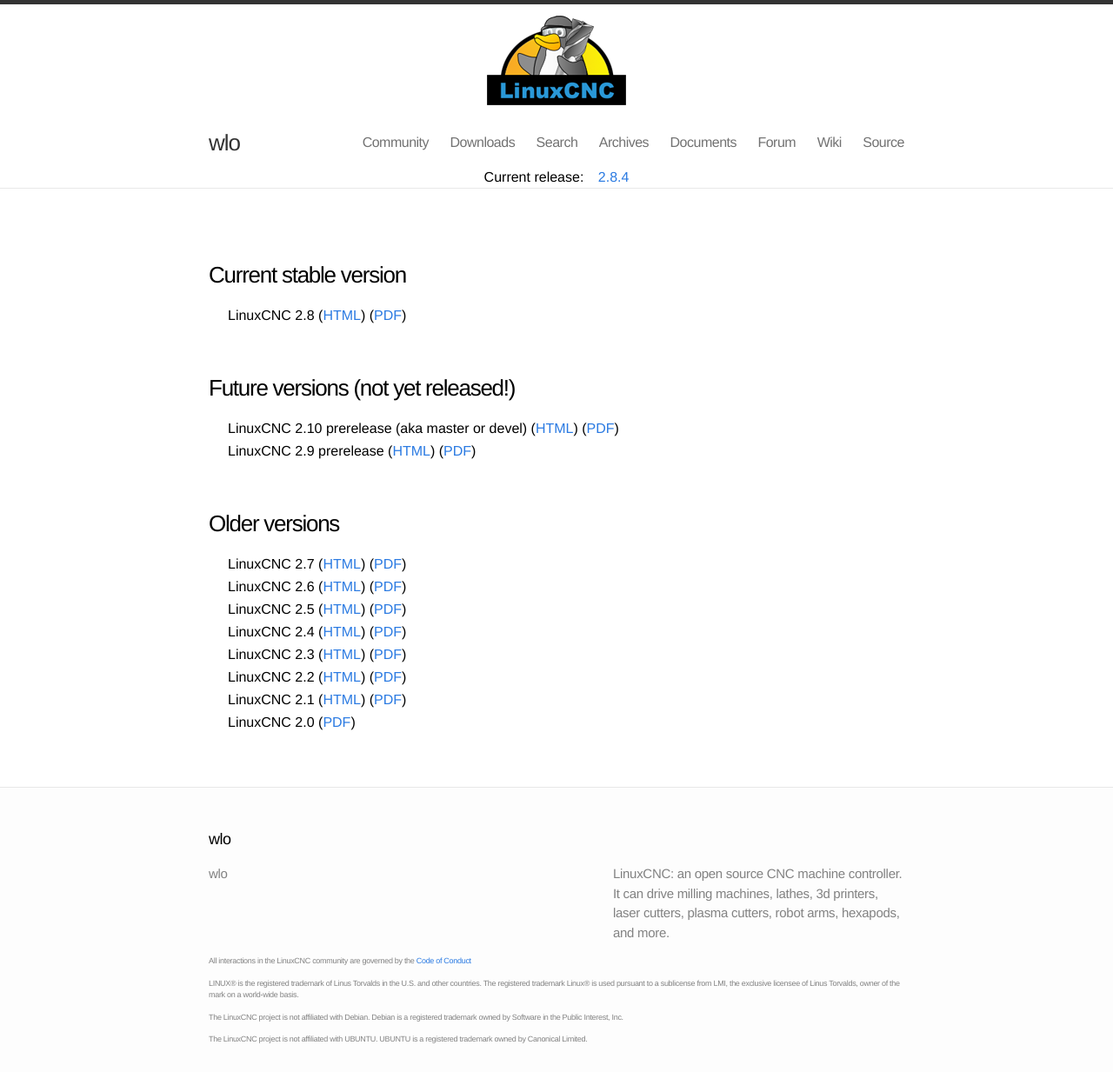
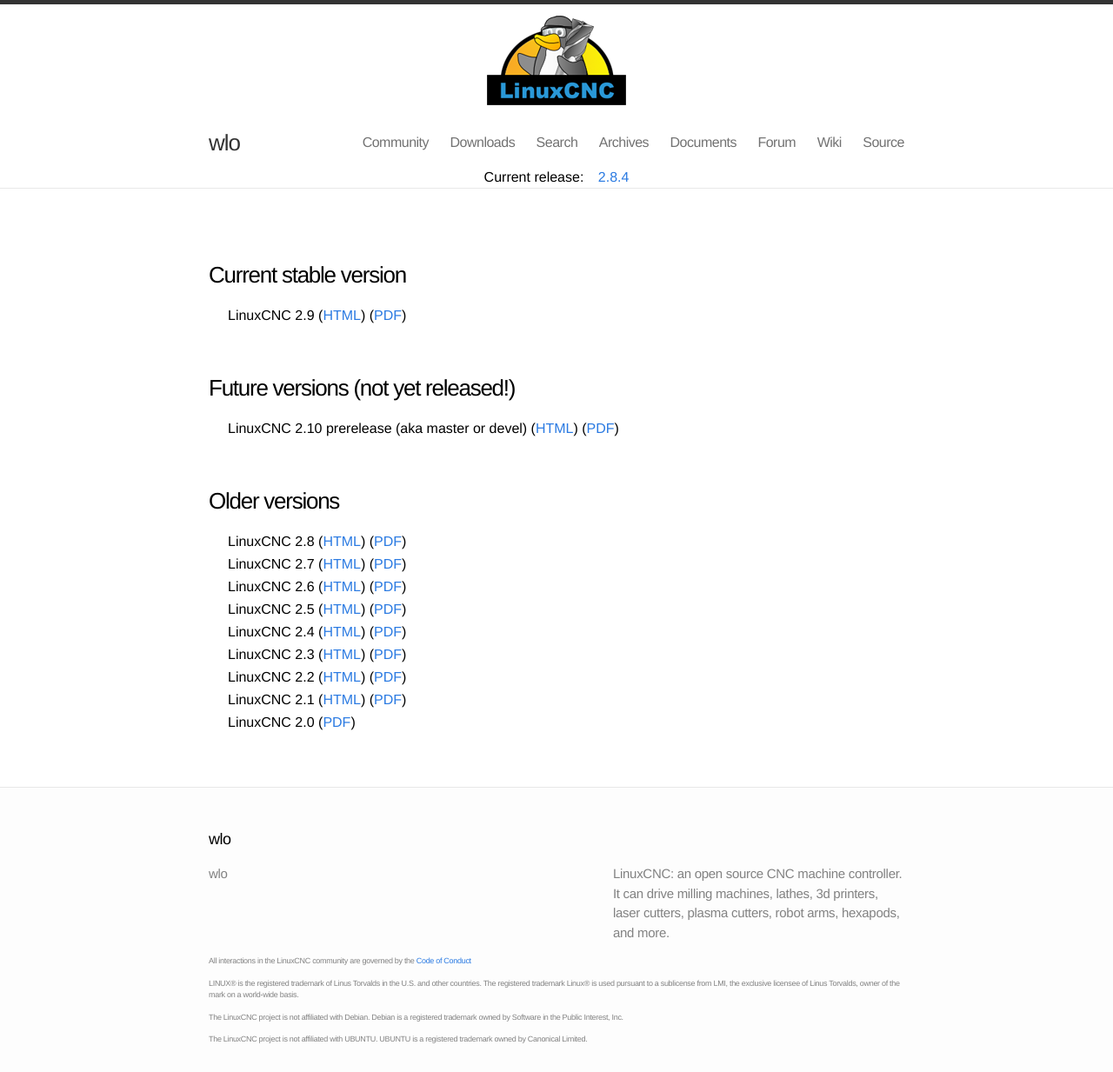
Before and after one commit to LinuxCNC/wlo, a Jekyll site: the page built from documents/index.md, in a window 1280 px wide. Shown: the whole page at 87% size. Built offline with Jekyll 4.4.1, drawn with Linux system fonts in a browser that asks for light colours.

Commit message:
Update index.md
2.9 release

```diff
--- a/documents/index.md
+++ b/documents/index.md
@@ -7,15 +7,15 @@
 
 ## Current stable version
 
-| LinuxCNC 2.8 ([HTML](http://linuxcnc.org/docs/stable/html/)) ([PDF](http://linuxcnc.org/docs/stable/pdf))
+| LinuxCNC 2.9 ([HTML](http://linuxcnc.org/docs/stable/html/)) ([PDF](http://linuxcnc.org/docs/stable/pdf))
 
 ## Future versions (not yet released!)
 
 | LinuxCNC 2.10 prerelease (aka master or devel) ([HTML](http://linuxcnc.org/docs/devel/html/)) ([PDF](http://linuxcnc.org/docs/devel/pdf))
-| LinuxCNC 2.9 prerelease ([HTML](http://linuxcnc.org/docs/2.9/html/)) ([PDF](http://linuxcnc.org/docs/2.9/pdf))
 
 ## Older versions
 
+| LinuxCNC 2.8 ([HTML](http://linuxcnc.org/docs/2.8/html/)) ([PDF](http://linuxcnc.org/docs/2.8/pdf)) |
 | LinuxCNC 2.7 ([HTML](http://linuxcnc.org/docs/2.7/html/)) ([PDF](http://linuxcnc.org/docs/2.7/pdf)) |
 | LinuxCNC 2.6 ([HTML](http://linuxcnc.org/docs/2.6/html/)) ([PDF](http://linuxcnc.org/docs/2.6/pdf)) |
 | LinuxCNC 2.5 ([HTML](http://linuxcnc.org/docs/2.5/html/)) ([PDF](http://linuxcnc.org/docs/2.5/pdf)) |
```
